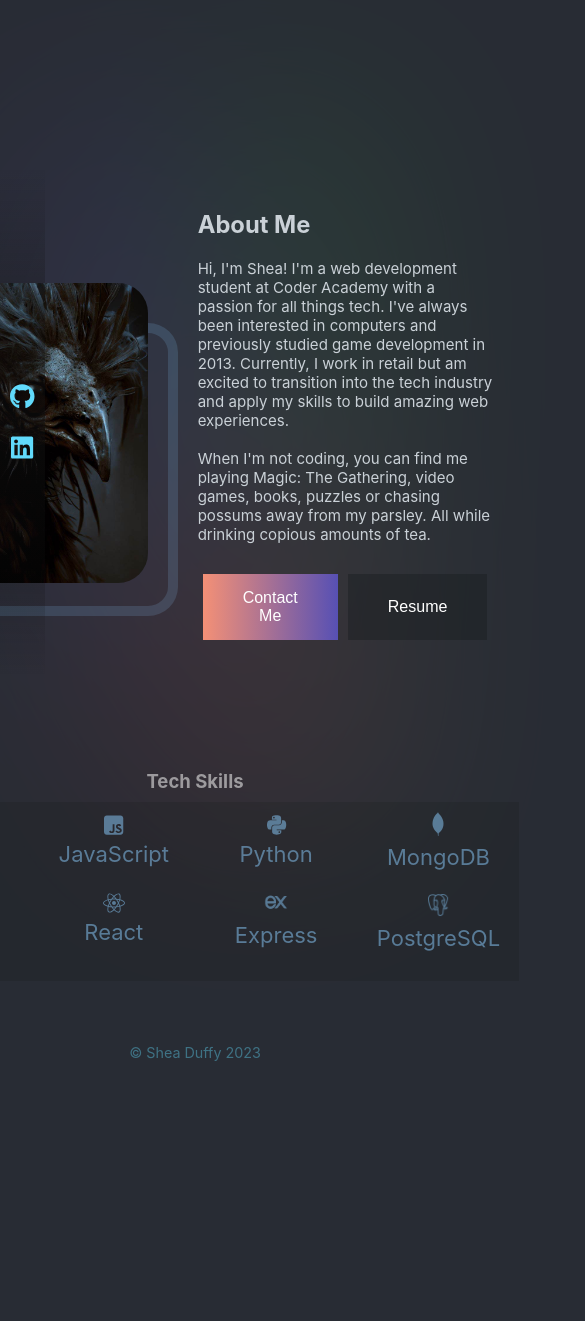
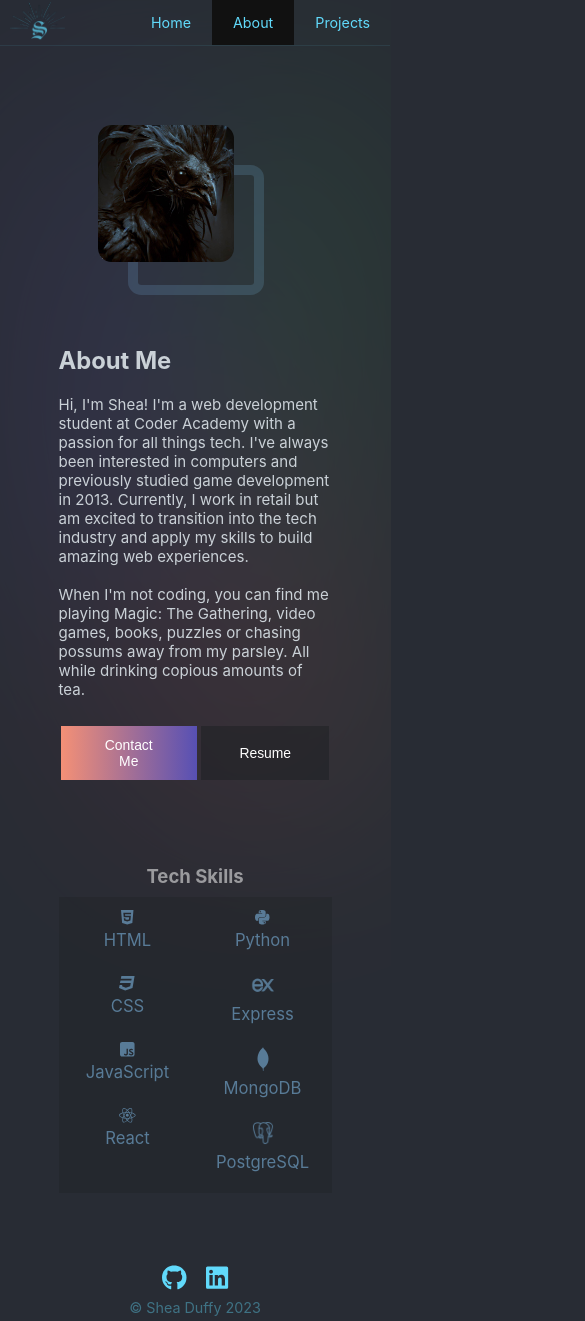
Before and after one commit to SheaDuffy13/portfolio-website-react, a React (Create React App) app: page /about in a window 390 px wide. Shown: the top 1321 px of the page, 585 px wide, since content can reach past the window. Before the commit the page ends 1066 px from the top, so only its background shows below. Built offline with nearby package versions, Linux system fonts and the light colour scheme.

Commit message:
feat: responsive design for AboutMePage & ProjectsPage

```diff
--- a/src/App.css
+++ b/src/App.css
@@ -94,7 +94,7 @@ body {
 canvas {
   width: 40vw;
   height: 50vh;
-  opacity: 60%;
+  opacity: 80%;
   border-radius: 50%;
 }
 
@@ -105,13 +105,15 @@ canvas {
   display: flex;
   justify-content: center;
   align-items: center;
-  margin: 100px 300px 50px 300px;
+  margin: 10vh 15.6vw 1vh 15.6vw;
+  /* margin: 100px 300px 50px 300px; */
   color: #cad1d7;
   /* border-bottom: #111216a6 2px solid; */
 }
 
 /* ----------------------- */
 .AboutMe-hero-img{
+  /* width: 15.6vw; */
   width: 300px;
   margin: 20px 0 30px 0;
   border-radius: 10%;
@@ -139,6 +141,7 @@ canvas {
  .AboutMe-blurb-div{
   text-align: left;
   width: 70%;
+  /* margin: 5.5%; */
   margin: 50px;
  }
  .AboutMe-blurb {
@@ -166,6 +169,7 @@ canvas {
   padding: 15px 40px;
   text-align: center;
   text-decoration: none;
+  font-size: calc(10px + 1vmin);
   font-size: 16px;
   margin: 30px 5px;
   cursor: pointer;
@@ -193,9 +197,7 @@ canvas {
   background-color: #181b1d39;
   color: #88c7f785;
   padding: 10px;
-  font-size: 22px;
-  /* display: flex; */
-  /* flex-wrap: wrap; */
+  font-size: calc(10px + 1.7vmin);
 }
 .aboutMe-techStack-div li {
   padding: 3px 0;
@@ -242,6 +244,49 @@ canvas {
   color: #ffffff85;
   margin-bottom: 2px;
 }
+
+/* ----------------------- */
+@media (max-width: 1350px) {
+  .aboutMe-techStack-div ul {
+    column-count: 3;
+  }
+  .AboutMe-hero-div {
+    margin-bottom: 20%;
+  }
+}
+@media (max-width: 810px) {
+  .AboutMe-content {
+    flex-direction: column;
+    margin: 4.4vh 5vw;
+  }
+  .AboutMe-hero-div {
+    margin-right: 15%;
+    margin-bottom: 0;
+  }
+  .AboutMe-hero-div img {
+    width: 35vw;
+  }
+  .aboutMe-techStack-div ul {
+    column-count: 2;
+  }
+}
+@media (max-width: 430px) {
+  .aboutMe-blurb-btns-div button {
+    padding: 4% 14%;
+    /* padding: 15px 40px; */
+    font-size: calc(10px + 1vmin);
+    /* font-size: 14px; */
+    margin: 10% 0.8%;
+    /* margin: 30px 3px; */
+   }
+   .aboutMe-techStack-div {
+    width: 70%
+  }
+  .AboutMe-content {
+    margin: 7vh 0vw 1vh 0;
+  }
+}
+
 
 
 
@@ -310,7 +355,9 @@ form button {
  #projectsPage-div {
   /* color: #cad1d7; */
   color: #ffffff85;
-
+  display: flex;
+  flex-direction: column;
+  align-items: center;
  }
  #projectsPage-title{
   margin-top: 30px;
@@ -319,10 +366,10 @@ form button {
  }
 .project-list {
   display: flex;
+  width: 92vw;
+  margin: 20px;
   flex-wrap: wrap;
   justify-content: center;
-  /* display: inline-block; */
-  margin: 20px;
 }
 
  .project-entry{
@@ -330,6 +377,8 @@ form button {
     width: 30vw;
     min-width: 300px;
     margin: 20px;
+    display: flex;
+  flex-direction: column;
  }
  .project-entry h4 {
   margin: 10px;
@@ -339,11 +388,54 @@ form button {
     margin: 8px;
     padding: 8px 5% 10px 5%;
  }
+ .project-entry img {
+    width: 30vw;
+    min-width: 300px;
+ }
 
- .project-entry img {
-    width: 25vw;
-    min-width: 230px;
- }
+ .project-entry-buttons {
+  display: flex;
+  justify-content: center;
+  margin-top: auto;
+}
+
+.project-entry-buttons button {
+  margin: 0 10px;
+  background-color: #88c7f750;
+  border: none;
+  color: #ffffff85;
+  padding: 15px 32px;
+  text-align: center;
+  text-decoration: none;
+  display: inline-block;
+  font-size: 16px;
+  cursor: pointer;
+}
+.project-entry-buttons button:hover {
+  opacity: 70%;
+}
+
+/* ----------------------- */
+@media (max-width: 810px) {
+
+}
+@media (max-width: 430px) {
+  /* stuff in here might be redundent */
+  #projectsPage-div {
+    display: flex;
+    flex-direction: column;
+    align-items: center;
+   }
+  .project-entry{
+    min-width: 85vw;
+  }
+  .project-entry img {
+    min-width: 85vw;
+  }
+  .project-entry-buttons button {
+    font-size: calc(10px + 1.2vmin);
+  }
+}
 
 
  /* ---FOOTER---------------------------------------------------------------------------------------------------- */
@@ -352,9 +444,8 @@ form button {
   position: fixed;
   top: 50%;
   left: 0;
-  /* margin-left: 15px; */
   transform: translateY(-50%);    /*mid position*/
-  /* transform: translateY(60%); */  /*bottom position*/
+  /* transform: translateY(60%);*/  /*lower position */
   display: flex;
   flex-direction: column;
   justify-content: center;
@@ -378,3 +469,17 @@ footer p {
   color: #61dafb;
   padding: 0.3rem;
 }
+
+@media (max-width: 430px) {
+  .social-media-links {
+    position: relative;
+    bottom: 0;
+    left: 50%;
+    transform: translateX(-50%);
+    flex-direction: row;
+    height: 0;
+    margin-bottom: 5vh;
+    font-size: 3vh;
+  }
+
+}
--- a/src/Header.css
+++ b/src/Header.css
@@ -1,7 +1,7 @@
 
 .NavBar {
   /* dark bar */
-    background-color: #181b1d4e;
+    /* background-color: #181b1d4e; */
     /* background-image: url(./images/leaves.jpg); */
     /* background-size: cover; */
     /* background-position: left; */
@@ -17,10 +17,11 @@
 
   .NavBar ul {
     list-style-type: none;
-    margin: 0 20px 0 0;
-    padding: 0;
+    margin: 0 20px;
+    /* padding: 0; */
     display: flex;
     justify-content: space-between;
+    /* width: 20vw; */
     width: 300px;
   }
 
@@ -34,7 +35,8 @@
     /* text-align: center; */
     padding: 14px 21px;
     text-decoration: none;
-    font-size: 20px;
+    font-size: calc(10px + 1.1vmin);
+    /* font-size: 20px; */
   }
 
   .NavBar ul a:hover {
@@ -66,3 +68,13 @@
   .header-name-div p {
     /* background-color: #1f304889; */
   }
+
+
+  @media (max-width: 430px) {
+    .header-logo {
+      width: 55px;
+    }
+    .NavBar ul {
+      width: 240px;
+    }
+  }
--- a/src/components/Header.jsx
+++ b/src/components/Header.jsx
@@ -1,5 +1,4 @@
 import { NavLink } from "react-router-dom";
-import logo from '../images/logo.png'
 import logoBlue from '../images/logo-blue.png'
 
 export function Header(props){
@@ -12,7 +11,7 @@ export function Header(props){
         <header>
             <nav className="NavBar">
             <NavLink to="/">
-                <img className="header-logo" src={logoBlue} />
+                <img className="header-logo" src={logoBlue} alt="" />
             </NavLink>
             <ul>
                 <li>
--- a/src/pages/AboutPage.jsx
+++ b/src/pages/AboutPage.jsx
@@ -56,7 +56,7 @@ export function AboutPage() {
             <div className="aboutMe-techStack-div">
                 <h3 className="aboutMe-techStack-title">Tech Skills</h3>
                 <ul>
-                <FontAwesomeIcon icon={faHtml5} />
+                    <FontAwesomeIcon icon={faHtml5} />
                     <li>HTML</li>
                     {/* <FontAwesomeIcon icon={faCss3} style={{color: '#0277BD'}}/> */}
                     <FontAwesomeIcon icon={faCss3}/>
--- a/src/pages/HomePage.jsx
+++ b/src/pages/HomePage.jsx
@@ -1,4 +1,3 @@
-import hero from '../images/hero.jpg'
 import React from 'react';
 import { FontAwesomeIcon } from '@fortawesome/react-fontawesome';
 import { faGithub, faLinkedin } from '@fortawesome/free-brands-svg-icons';
--- a/src/pages/ProjectsPage.jsx
+++ b/src/pages/ProjectsPage.jsx
@@ -1,31 +1,68 @@
 import projectImg from '../images/leaves.jpg'
+import React from 'react';
+
 
 export function ProjectsPage() {
 
     return(
         <div id='projectsPage-div'>
             <h2 id='projectsPage-title'>Past Projects</h2>
+
             <div className="project-list">
+
                 <div className="project-entry">
-                    <h4 >Project 1</h4>
                     <img src={projectImg} alt='' />
-                    <p>a brief description of what this project is about and a link to the github/site</p>
+                    <h4 >Note Taking App</h4>
+                    <p>Made with React</p>
+                    <div className="project-entry-buttons">
+                        <a href="https://www.google.com/" target="_blank" rel="noreferrer">
+                            <button>Live Site</button>
+                        </a>
+                        <a href="https://github.com/SheaDuffy13/note-taker" target="_blank" rel="noreferrer">
+                            <button>Github</button>
+                        </a>
+                    </div>
                 </div>
                 <div className="project-entry">
-                    <h4>Project 2</h4>
                     <img src={projectImg} alt='' />
-                    <p>a brief description of what this project is about and a link to the active website</p>
+                    <h4 >Terminal Game</h4>
+                    <p>Made with Python as a class project</p>
+                    <div className="project-entry-buttons">
+                        <a href="https://www.google.com/" target="_blank" rel="noreferrer">
+                            <button>Live Site</button>
+                        </a>
+                        <a href="https://github.com/SheaDuffy13/note-taker" target="_blank" rel="noreferrer">
+                            <button>Github</button>
+                        </a>
+                    </div>
                 </div>
                 <div className="project-entry">
-                    <h4>Project 2</h4>
                     <img src={projectImg} alt='' />
-                    <p>a brief description of what this project is about and a link to the active website</p>
+                    <h4 >API Bookstore Database</h4>
+                    <p>Class project</p>
+                    <div className="project-entry-buttons">
+                        <a href="https://www.google.com/" target="_blank" rel="noreferrer">
+                            <button>Live Site</button>
+                        </a>
+                        <a href="https://github.com/SheaDuffy13/note-taker" target="_blank" rel="noreferrer">
+                            <button>Github</button>
+                        </a>
+                    </div>
                 </div>
                 <div className="project-entry">
-                    <h4>Project 2</h4>
                     <img src={projectImg} alt='' />
-                    <p>a brief description of what this project is about and a link to the active website</p>
+                    <h4 >Project 4</h4>
+                    <p>a brief description of what this project is about and a link to the github/site</p>
+                    <div className="project-entry-buttons">
+                        <a href="https://www.google.com/" target="_blank" rel="noreferrer">
+                            <button>Live Site</button>
+                        </a>
+                        <a href="https://github.com/SheaDuffy13/note-taker" target="_blank" rel="noreferrer">
+                            <button>Github</button>
+                        </a>
+                    </div>
                 </div>
+
             </div>
         </div>
     )
```
